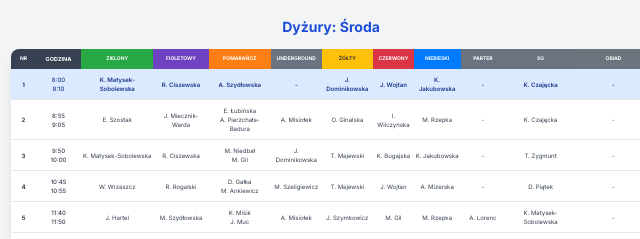
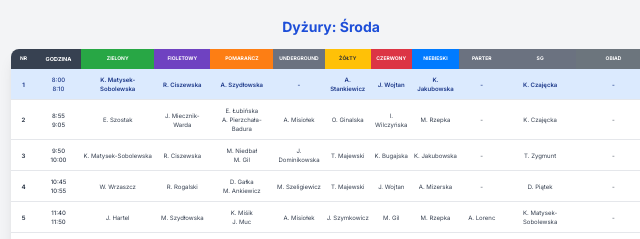
Before and after one commit to Hen9est/gra1, a plain HTML site: page index.html in a window 1280 px wide. Shown: the top 239 px of the page, 309-949 px from the left. Drawn offline with nearby package versions, Linux system fonts and the light colour scheme.

Commit message:
Update index.html

```diff
--- a/index.html
+++ b/index.html
@@ -99,7 +99,7 @@
                     </tbody>
                     <!-- Tabela: Środa -->
                     <tbody id="tbody-sroda" class="divide-y divide-gray-200 schedule-body hidden">
-                        <tr><td class="font-bold">1</td><td class="font-medium">8:00<br>8:10</td><td>K. Matysek-Sobolewska</td><td>R. Ciszewska</td><td>A. Szydłowska</td><td class="empty-cell">-</td><td>J. Dominikowska</td><td>J. Wojtan</td><td>K. Jakubowska</td><td class="empty-cell">-</td><td>K. Czajęcka</td><td class="empty-cell">-</td></tr>
+                        <tr><td class="font-bold">1</td><td class="font-medium">8:00<br>8:10</td><td>K. Matysek-Sobolewska</td><td>R. Ciszewska</td><td>A. Szydłowska</td><td class="empty-cell">-</td><td>A. Stankiewicz</td><td>J. Wojtan</td><td>K. Jakubowska</td><td class="empty-cell">-</td><td>K. Czajęcka</td><td class="empty-cell">-</td></tr>
                         <tr><td class="font-bold">2</td><td class="font-medium">8:55<br>9:05</td><td>E. Szostak</td><td>J. Miecznik-Warda</td><td>E. Łubińska<br>A. Pierzchała-Badura</td><td>A. Misiołek</td><td>O. Ginalska</td><td>I. Wilczyńska</td><td>M. Rzepka</td><td class="empty-cell">-</td><td>K. Czajęcka</td><td class="empty-cell">-</td></tr>
                         <tr><td class="font-bold">3</td><td class="font-medium">9:50<br>10:00</td><td>K. Matysek-Sobolewska</td><td>R. Ciszewska</td><td>M. Niedbał<br>M. Gil</td><td>J. Dominikowska</td><td>T. Majewski</td><td>K. Bugajska</td><td>K. Jakubowska</td><td class="empty-cell">-</td><td>T. Zygmunt</td><td class="empty-cell">-</td></tr>
                         <tr><td class="font-bold">4</td><td class="font-medium">10:45<br>10:55</td><td>W. Wrzaszcz</td><td>R. Rogalski</td><td>D. Gałka<br>M. Ankiewicz</td><td>M. Szeligiewicz</td><td>T. Majewski</td><td>J. Wojtan</td><td>A. Mizerska</td><td class="empty-cell">-</td><td>D. Piątek</td><td class="empty-cell">-</td></tr>
```
